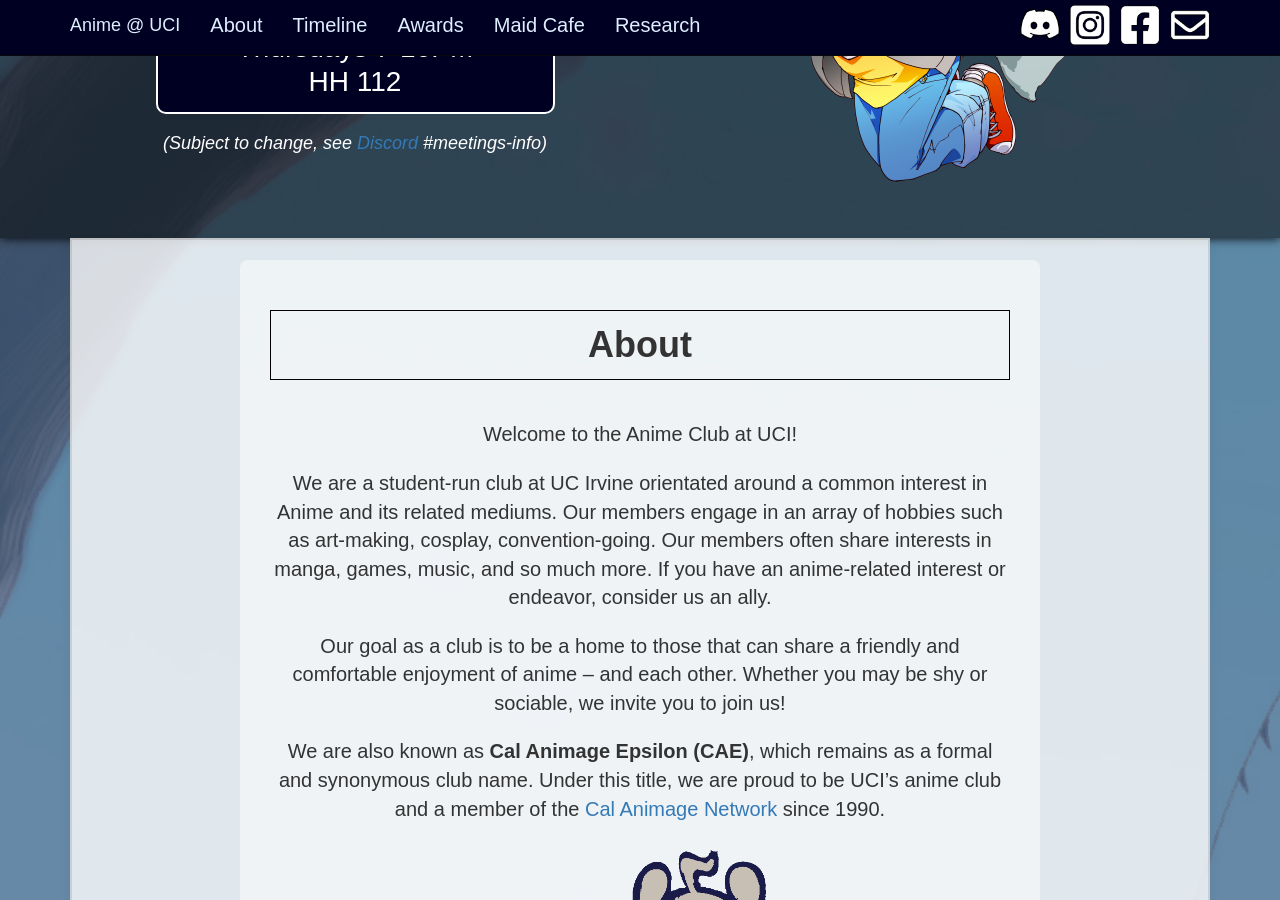
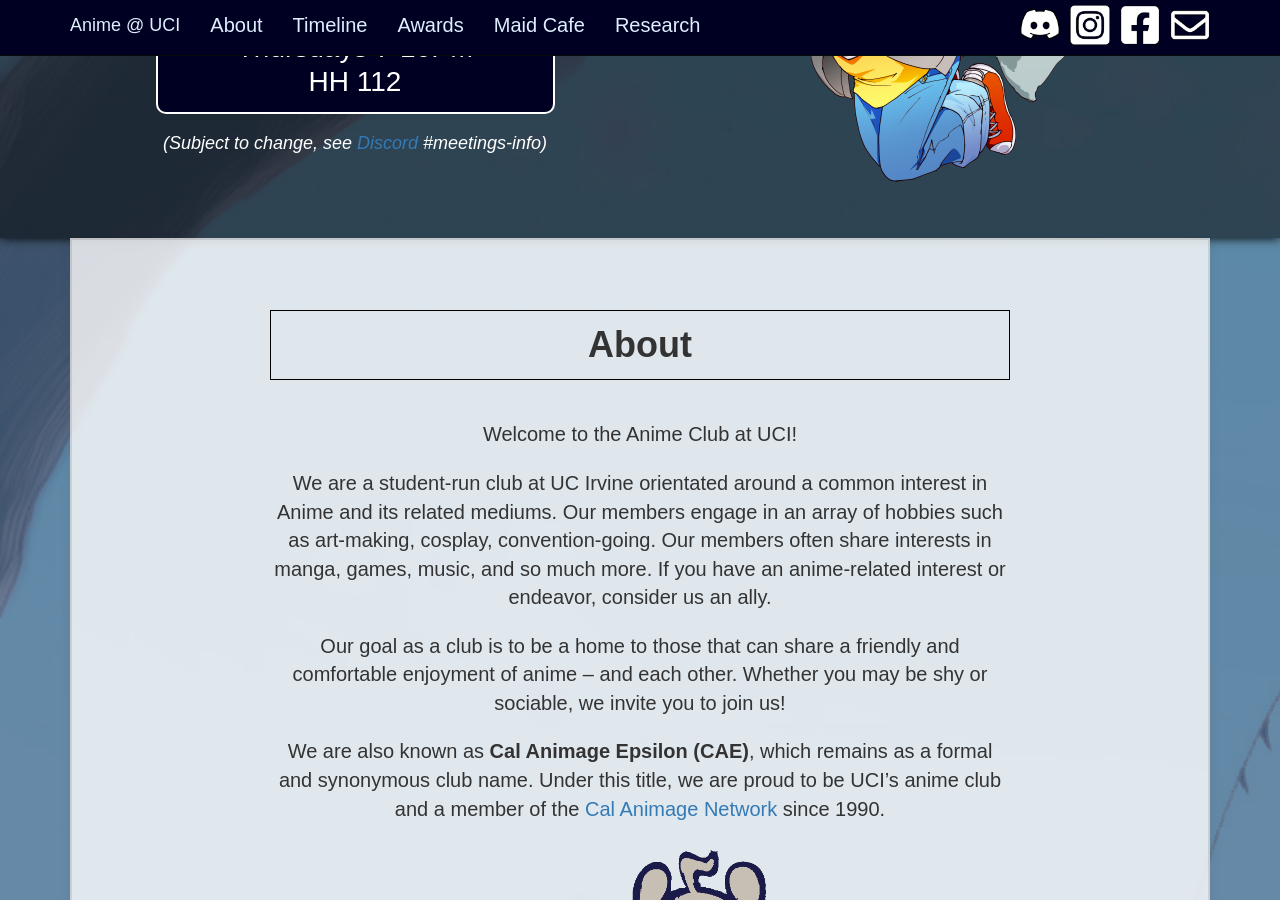
Before and after one commit to jeepracer98/uci.moe, a Jekyll site: the page built from index.html, in a window 1280 px wide and 900 px high, scrolled down 589 px. Built offline with Jekyll 4.4.1, drawn with Linux system fonts in a browser that asks for light colours; some web fonts are replaced.

Commit message:
Update index.html

```diff
--- a/index.html
+++ b/index.html
@@ -59,7 +59,7 @@
             width: 90%;
             padding: 30px;
             text-align: center;
-            background-color: rgba(255, 255, 255, 0.5);
+            background-color: rgba(255, 255, 255, 0);
             border-radius: 8px;
         }
         .slide.short {
```
